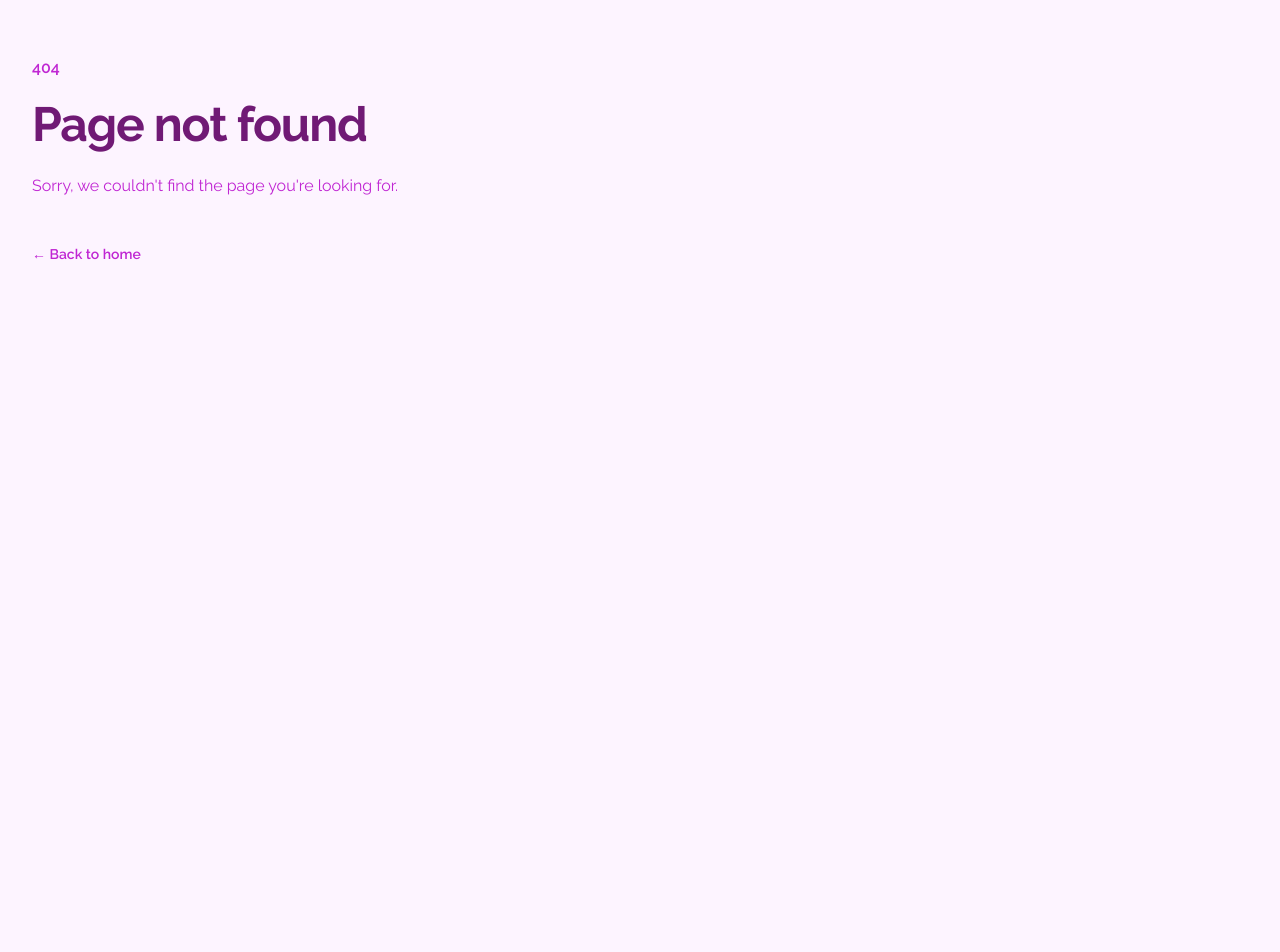
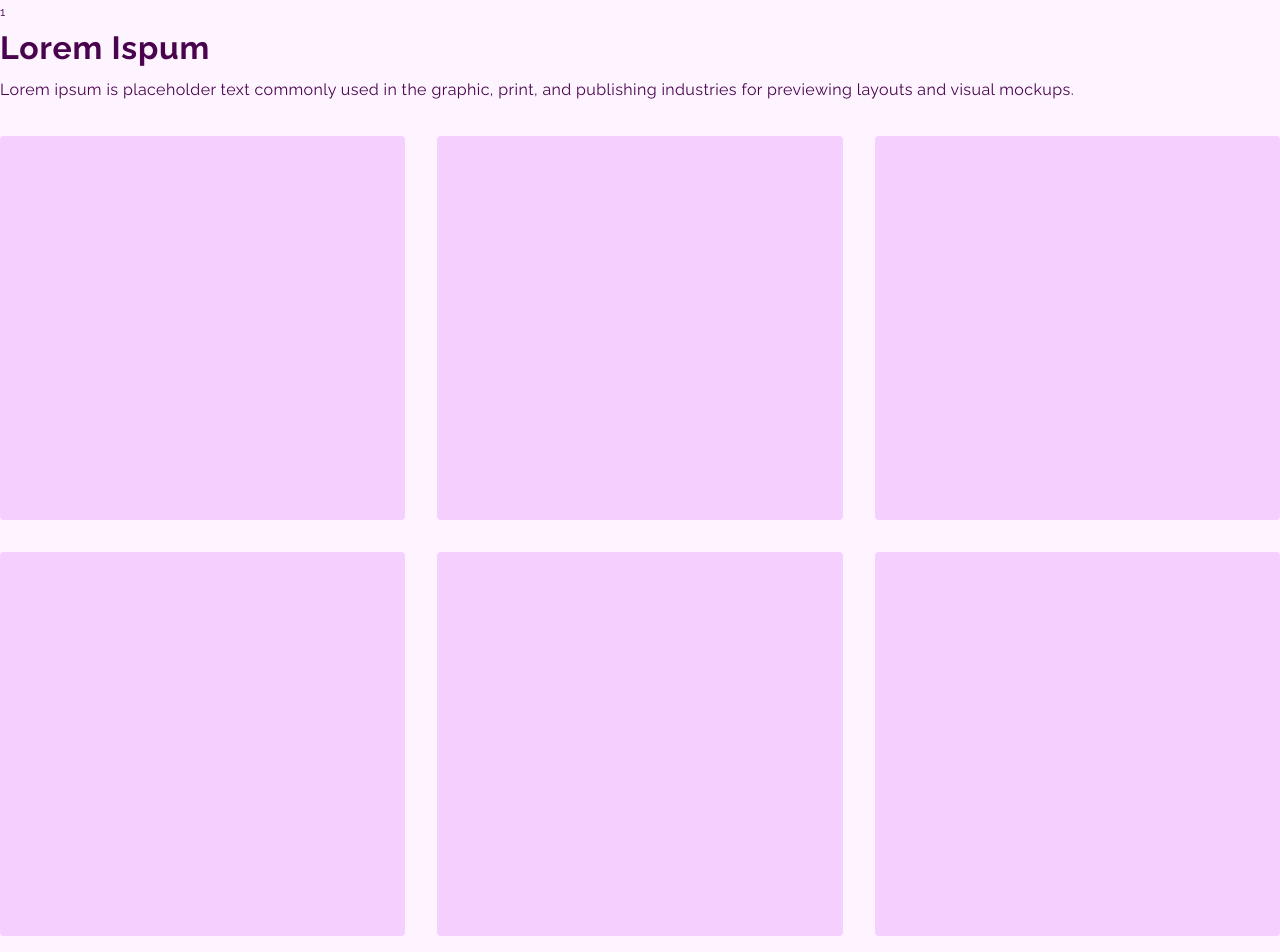
Before and after one commit to Justin-Bento/farah-hakimpour, a Next.js app: page /projects/1 in a window 1280 px wide. Before the commit this address had no page. Shown: the part 200-1152 px from the top of the page. Before the commit the page ends 800 px from the top, so only its background shows below. Built offline with nearby package versions, Linux system fonts and the light colour scheme.

Commit message:
created pages for dynamic content

```diff
--- /dev/null
+++ b/src/pages/projects/[category]/[post]/index.tsx
@@ -0,0 +1,17 @@
+import Appbar from "@/components/Appbar";
+import Footer from "@/components/Footer";
+
+export default function ProjectPost() {
+  return (
+    <>
+    <Appbar />
+    <main className="p-4 my-32 wrapper sm:p-0">
+      <section className="space-y-3">
+        <h1 className="headline-large">Lorem ipsum dolor sit amet.</h1>
+        <p className="body-large">Lorem ipsum dolor, sit amet consectetur adipisicing elit. Consequatur fuga libero aliquid facilis, voluptatem consequuntur quaerat odio ex corporis asperiores distinctio amet neque odit quos deleniti ab nemo praesentium nesciunt.</p>
+      </section>
+    </main>
+    <Footer />
+    </>
+  )
+}
--- /dev/null
+++ b/src/pages/projects/[category]/index.tsx
@@ -0,0 +1,35 @@
+import Appbar from "@/components/Appbar";
+import Footer from "@/components/Footer";
+import Head from "next/head";
+import Link from "next/link";
+import { useRouter } from "next/router";
+
+export default function Category() {
+  const router = useRouter();
+  const { category } = router.query;
+
+  return (
+    <>
+      <Head>
+        <title>Category - Farah Hakimpour</title>
+      </Head>
+      <Appbar />
+      <main className="p-4 my-32 space-y-8 wrapper sm:p-0">
+        <section className="space-y-2" >
+          <p className="uppercase body-small" aria-label="project-category">{category}</p>
+          <h1 className="tracking-wide headline-large" aria-label="project-category-headline">Lorem Ispum</h1>
+          <p className="tracking-wide body-large" aria-label="project-category-body">Lorem ipsum is placeholder text commonly used in the graphic, print, and publishing industries for previewing layouts and visual mockups.</p>
+        </section>
+        <ul className="grid grid-cols-1 gap-8 md:grid-cols-2 lg:grid-cols-3">
+          <Link href={`/projects/${category}/projectName`} className="w-full transition-all rounded h-96 bg-fuchsia-200 hover:scale-95 hover:opacity-80 hover:cursor-pointer"></Link>
+          <li className="w-full transition-all rounded h-96 bg-fuchsia-200 hover:scale-95 hover:opacity-80 hover:cursor-pointer"></li>
+          <li className="w-full transition-all rounded h-96 bg-fuchsia-200 hover:scale-95 hover:opacity-80 hover:cursor-pointer"></li>
+          <li className="w-full transition-all rounded h-96 bg-fuchsia-200 hover:scale-95 hover:opacity-80 hover:cursor-pointer"></li>
+          <li className="w-full transition-all rounded h-96 bg-fuchsia-200 hover:scale-95 hover:opacity-80 hover:cursor-pointer"></li>
+          <li className="w-full transition-all rounded h-96 bg-fuchsia-200 hover:scale-95 hover:opacity-80 hover:cursor-pointer"></li>
+        </ul>
+      </main>
+      <Footer />
+    </>
+  )
+}
```
